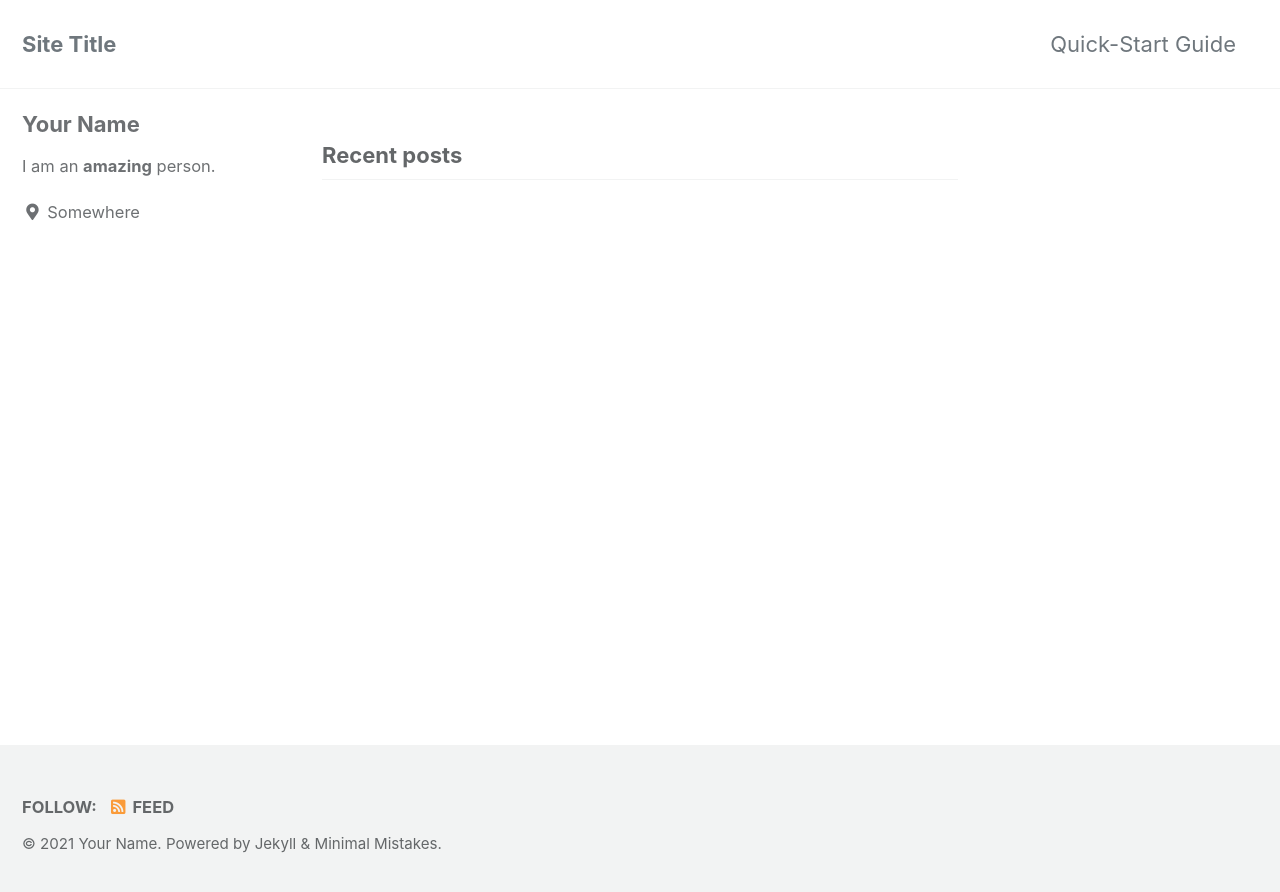
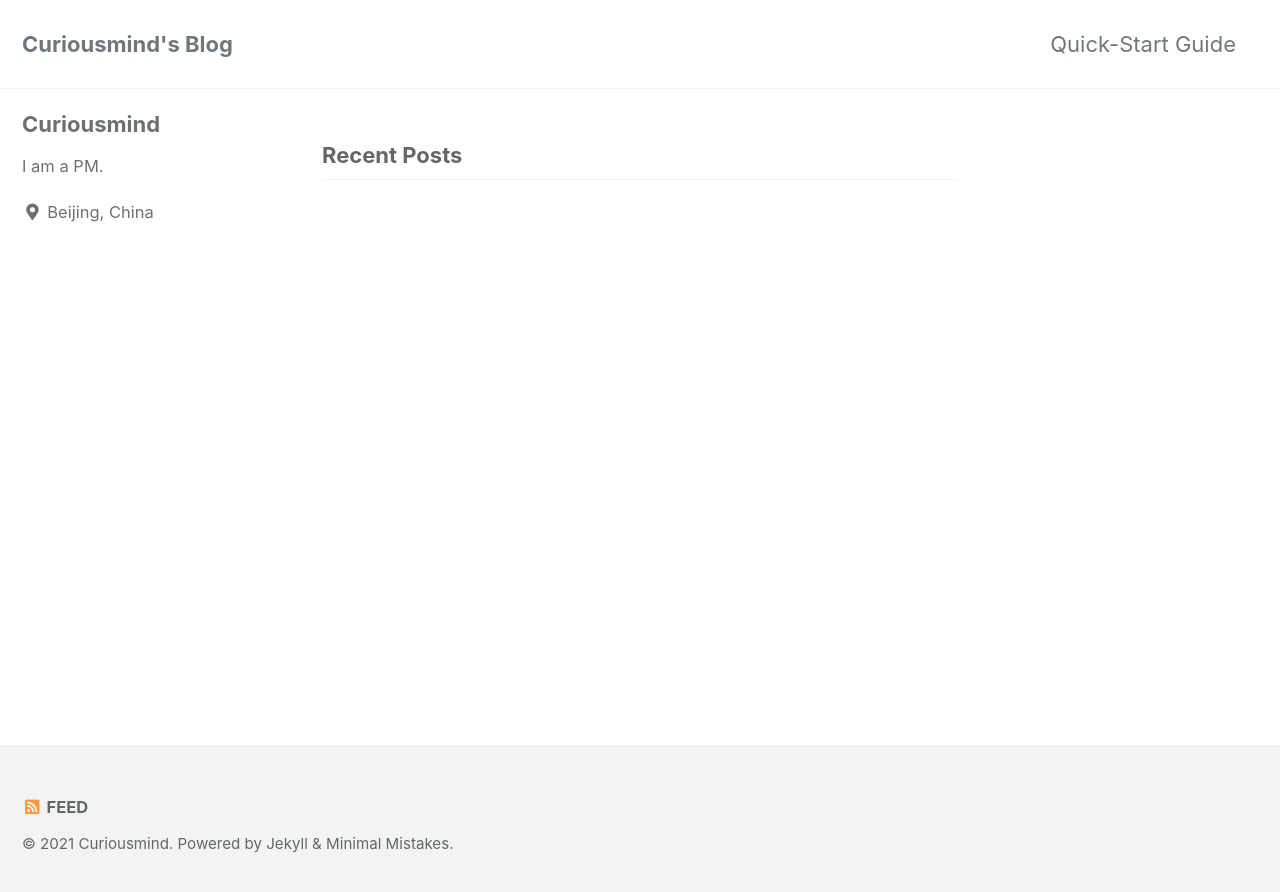
Before and after one commit to curiousmind-z/curiousmind-z.github.io, a Jekyll site: the page built from index.html, in a window 1280 px wide. Shown: the top 892 px of the page. Built offline with Jekyll 4.4.1, drawn with Linux system fonts in a browser that asks for light colours; cached includes are drawn as plain includes; the list of posts is cut into pages by our own code.

Commit message:
初建博客

```diff
--- a/_config.yml
+++ b/_config.yml
@@ -15,15 +15,15 @@
 minimal_mistakes_skin    : "default" # "air", "aqua", "contrast", "dark", "dirt", "neon", "mint", "plum", "sunrise"
 
 # Site Settings
-locale                   : "en-US"
-title                    : "Site Title"
+locale                   : "zh_CN"
+title                    : "Curiousmind's Blog"
 title_separator          : "-"
 subtitle                 : # site tagline that appears below site title in masthead
-name                     : "Your Name"
-description              : "An amazing website."
+name                     : "Curiousmind"
+description              : "Log my life."
 url                      : # the base hostname & protocol for your site e.g. "https://mmistakes.github.io"
 baseurl                  : # the subpath of your site, e.g. "/blog"
-repository               : # GitHub username/repo-name e.g. "mmistakes/minimal-mistakes"
+repository               : curiousmind-z/curiousmind-z.github.io
 teaser                   : # path of fallback teaser image, e.g. "/assets/images/500x300.png"
 logo                     : # path of logo image to display in the masthead, e.g. "/assets/images/88x88.png"
 masthead_title           : # overrides the website title displayed in the masthead, use " " for no title
@@ -93,15 +93,15 @@ analytics:
 
 # Site Author
 author:
-  name             : "Your Name"
+  name             : "Curiousmind"
   avatar           : # path of avatar image, e.g. "/assets/images/bio-photo.jpg"
-  bio              : "I am an **amazing** person."
-  location         : "Somewhere"
+  bio              : "I am a PM."
+  location         : "Beijing, China"
   email            :
   links:
     - label: "Email"
       icon: "fas fa-fw fa-envelope-square"
-      # url: "mailto:your.name@email.com"
+      # url: "1531392800@qq.com"
     - label: "Website"
       icon: "fas fa-fw fa-link"
       # url: "https://your-website.com"
--- a/_includes/head/custom.html
+++ b/_includes/head/custom.html
@@ -3,3 +3,4 @@
 <!-- insert favicons. use https://realfavicongenerator.net/ -->
 
 <!-- end custom head snippets -->
+<link rel="shortcut icon" href="/assets/images/favicon.ico">
```
Also changed, not shown: assets/images/favicon.ico (added), assets/images/profile.png (added), 3 other files.
